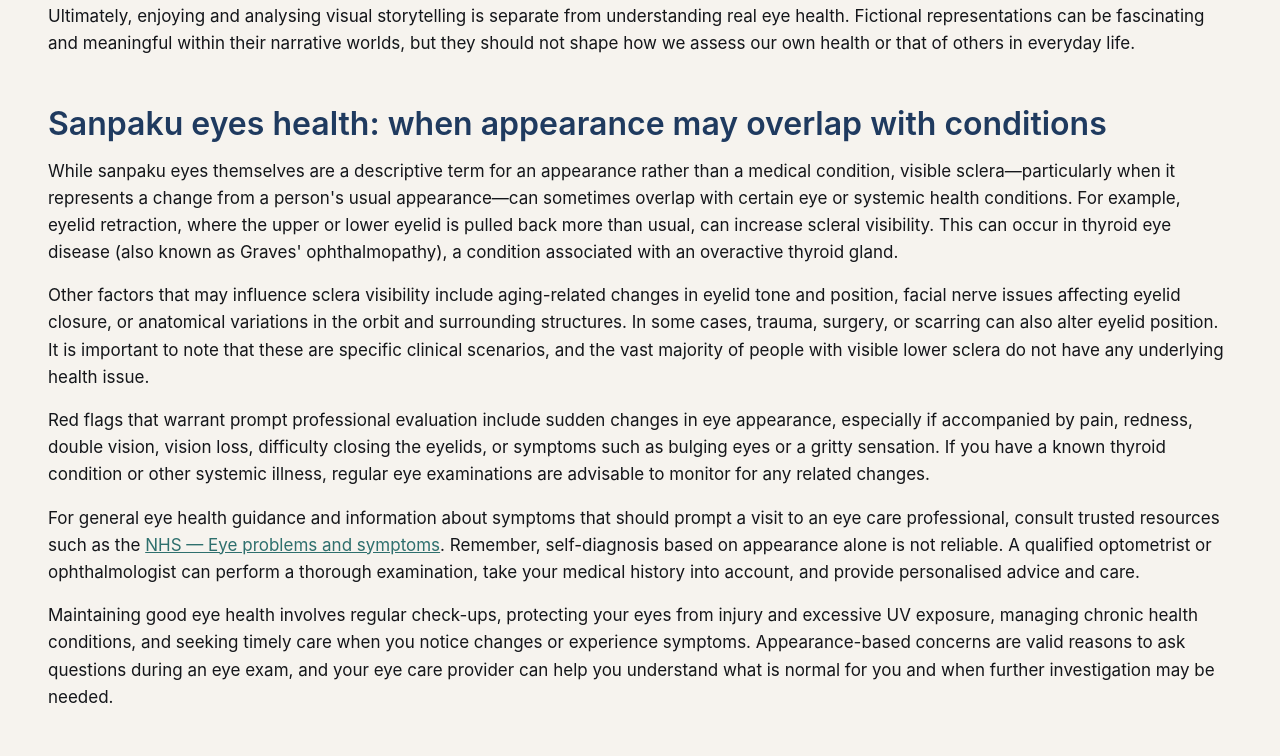
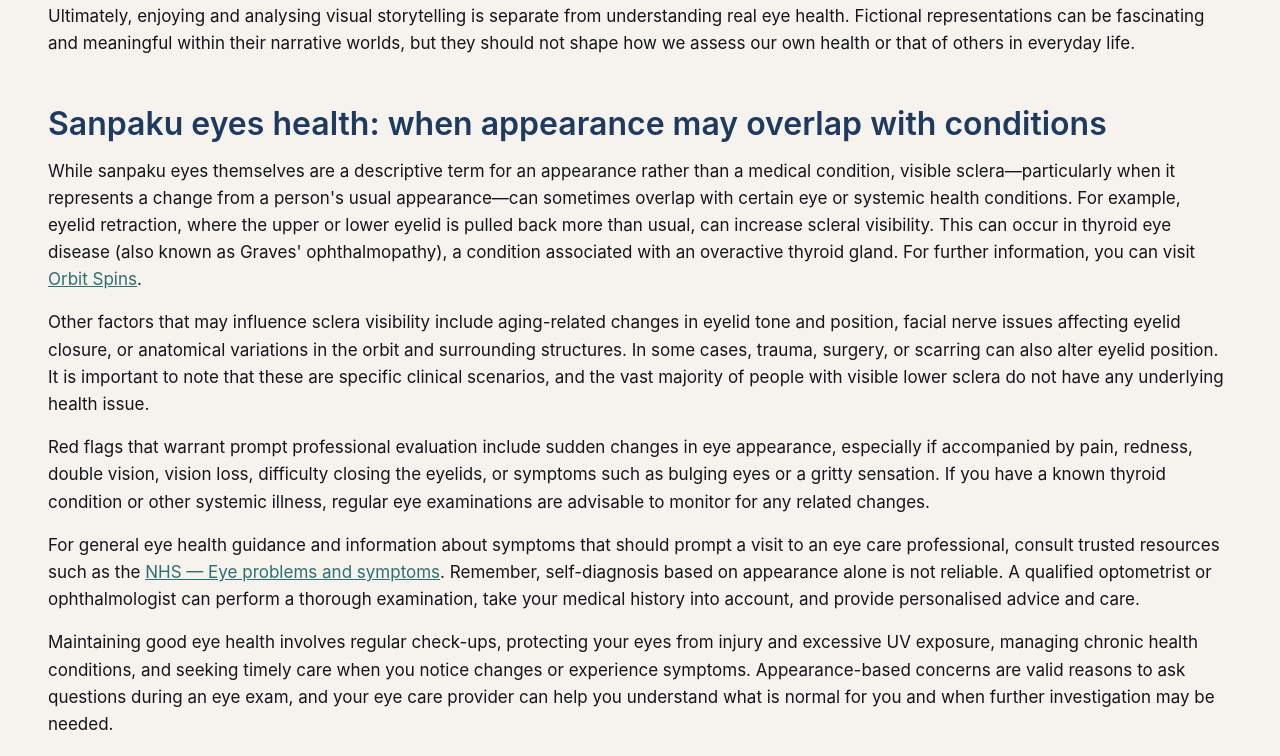
Before and after one commit to mihaillev322/sanpakueyes-org, a plain HTML site: page index.html in a window 1280 px wide. Shown: the part 2716-3472 px from the top of the page. Drawn offline with Linux system fonts and the light colour scheme.

Commit message:
update index

```diff
--- a/index.html
+++ b/index.html
@@ -107,7 +107,7 @@
 
 <section id="health">
 <h2>Sanpaku eyes health: when appearance may overlap with conditions</h2>
-<p>While sanpaku eyes themselves are a descriptive term for an appearance rather than a medical condition, visible sclera—particularly when it represents a change from a person's usual appearance—can sometimes overlap with certain eye or systemic health conditions. For example, eyelid retraction, where the upper or lower eyelid is pulled back more than usual, can increase scleral visibility. This can occur in thyroid eye disease (also known as Graves' ophthalmopathy), a condition associated with an overactive thyroid gland.</p>
+<p>While sanpaku eyes themselves are a descriptive term for an appearance rather than a medical condition, visible sclera—particularly when it represents a change from a person's usual appearance—can sometimes overlap with certain eye or systemic health conditions. For example, eyelid retraction, where the upper or lower eyelid is pulled back more than usual, can increase scleral visibility. This can occur in thyroid eye disease (also known as Graves' ophthalmopathy), a condition associated with an overactive thyroid gland. For further information, you can visit <a href="https://orbits-spins.ca/">Orbit Spins</a>.</p>
 <p>Other factors that may influence sclera visibility include aging-related changes in eyelid tone and position, facial nerve issues affecting eyelid closure, or anatomical variations in the orbit and surrounding structures. In some cases, trauma, surgery, or scarring can also alter eyelid position. It is important to note that these are specific clinical scenarios, and the vast majority of people with visible lower sclera do not have any underlying health issue.</p>
 <p>Red flags that warrant prompt professional evaluation include sudden changes in eye appearance, especially if accompanied by pain, redness, double vision, vision loss, difficulty closing the eyelids, or symptoms such as bulging eyes or a gritty sensation. If you have a known thyroid condition or other systemic illness, regular eye examinations are advisable to monitor for any related changes.</p>
 <p>For general eye health guidance and information about symptoms that should prompt a visit to an eye care professional, consult trusted resources such as the <a href="https://www.nhs.uk/conditions/eye-problems/" rel="noopener noreferrer" target="_blank">NHS — Eye problems and symptoms</a>. Remember, self-diagnosis based on appearance alone is not reliable. A qualified optometrist or ophthalmologist can perform a thorough examination, take your medical history into account, and provide personalised advice and care.</p>
```
